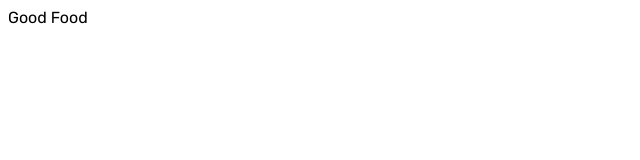
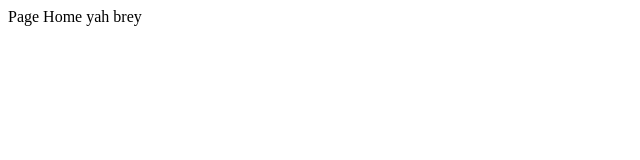
Before and after one commit to akhfih/good-food-good-mood-app, a Vue app: page / in a window 1280 px wide. Shown: the top 160 px of the page, without its empty margins (0-640 px from the left). Built offline with nearby package versions, Linux system fonts and the light colour scheme.

Commit message:
feat: add route viewhome

```diff
--- a/src/App.vue
+++ b/src/App.vue
@@ -8,7 +8,7 @@ export default {
 </script>
 
 <template>
-  <div class="rubik">Good Food</div>
+  <router-view />
 </template>
 <style lang="scss">
 .rubik {
--- /dev/null
+++ b/src/router/index.js
@@ -0,0 +1,17 @@
+import { createRouter, createWebHistory } from "vue-router";
+
+const routes = [
+  {
+    name: "project",
+    path: "/",
+    component: () => import("@/views/ViewHome.vue"),
+    meta: {},
+  },
+];
+
+const router = createRouter({
+  history: createWebHistory(import.meta.env.BASE_URL),
+  routes,
+});
+
+export default router;
--- /dev/null
+++ b/src/views/ViewHome.vue
@@ -0,0 +1,6 @@
+<template>
+  <div>Page Home yah brey</div>
+</template>
+<script>
+export default {};
+</script>
```
Also changed, not shown: src/main.js (+6 -1 lines).
